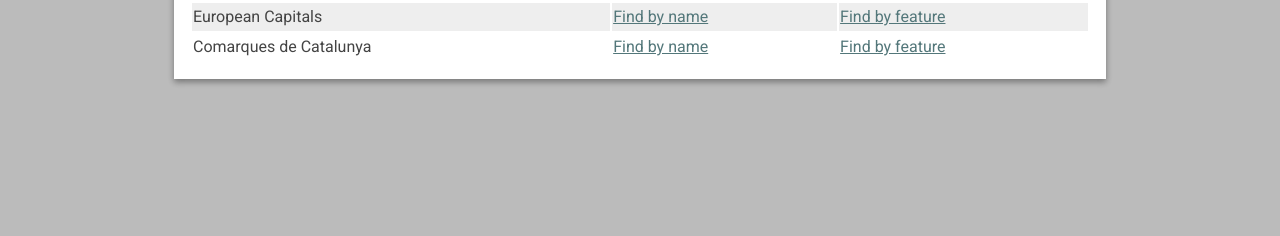
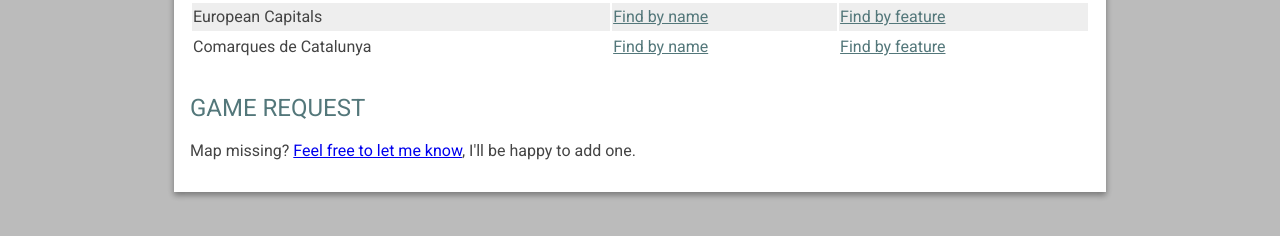
Before and after one commit to zimmicz/outline-maps-world, a website: page index.html in a window 1280 px wide. Shown: the part 340-576 px from the top of the page. Drawn offline with nearby package versions, Linux system fonts and the light colour scheme.

Commit message:
Add feedback forum

```diff
--- a/index.html
+++ b/index.html
@@ -23,6 +23,9 @@
             <p>A very simple game that helps you realize where countries, states, counties, cities or rivers actually are in the world.</p>
             <h2>Available games</h2>
             <table></table>
+            <h2>Game request</h2>
+            <p>Map missing? <a href="https://feedback.userreport.com/2229a84e-c2fa-4427-99ab-27639f103569/
+            ">Feel free to let me know</a>, I'll be happy to add one.</p>
         </section>
         <div id="welcome">
             <div>
```
